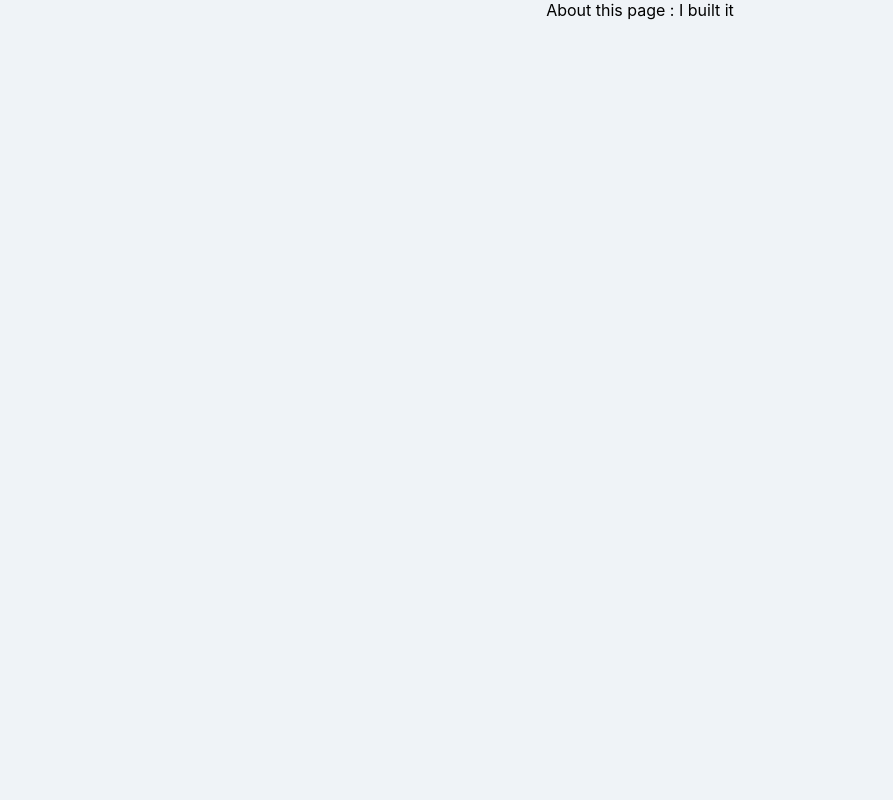
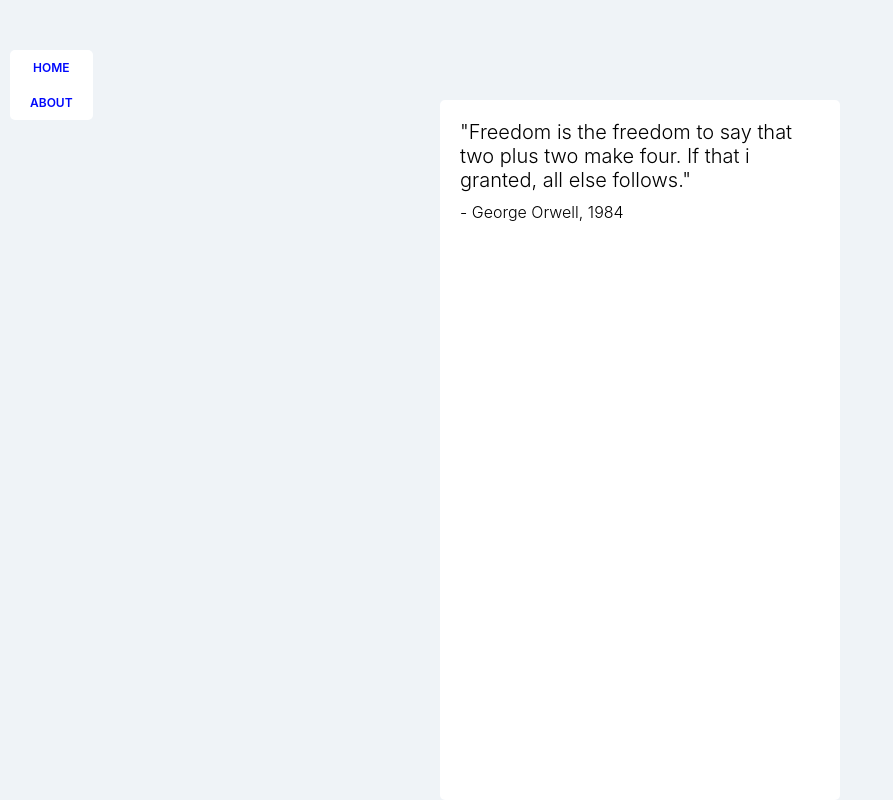
Before and after one commit to kpk2169/movie-app-nomad, a React (Create React App) app: page /#/About in a window 1280 px wide. Shown: the whole page, without its empty margins (0-893 px from the left). Built offline with nearby package versions, Linux system fonts and the light colour scheme.

Commit message:
create about css and routes

```diff
--- /dev/null
+++ b/src/App.css
@@ -0,0 +1,12 @@
+* {
+  box-sizing: border-box;
+}
+
+body {
+  margin: 0;
+  padding: 0;
+  font-family: -apple-system, BlinkMacSystemFont, "Segoe UI", Roboto, Oxygen,
+    Ubuntu, Cantarell, "Open Sans", "Helvetica Neue", sans-serif;
+  background-color: #eff3f7;
+  height: 100%;
+}
--- a/src/App.js
+++ b/src/App.js
@@ -2,12 +2,19 @@
 import { HashRouter, Route } from "react-router-dom";
 import About from "./routes/About";
 import Home from './routes/home';
+import Navigation from "./components/Navigation";
+import "./App.css";
 
 function App() {
-  return <HashRouter>
-    <Route path="/" exact={true} component={Home} />
-    <Route path="/About" component={About} />
-  </HashRouter>;
+  return (
+    <HashRouter>
+      <Navigation />
+      <Route path="/" exact={true} component={Home} />
+      <Route path="/About" component={About} />
+    </HashRouter>
+
+    );
+
 }
 
 export default App;
--- a/src/components/Movie.css
+++ b/src/components/Movie.css
@@ -1,3 +1,8 @@
+.movies a {
+  display: contents;
+  text-align: none;
+}
+
 .movies {
   display: flex;
   justify-content: space-between;
--- /dev/null
+++ b/src/components/Navigation.css
@@ -0,0 +1,35 @@
+.nav {
+  z-index: 1;
+  position: fixed;
+  top: 50px;
+  left: 10px;
+  display: flex;
+  flex-direction: column;
+  background-color: white;
+  padding: 10px 20px;
+  box-shadow: 0 13px 27px -5px rgba(50, 50, 93, 0.25),
+    0 8px 16px -8px rgba(0, 0, 0, 0, 3), 0 -6px 16px -6px rgba(0, 0, 0, 0.025);
+  border-radius: 5px;
+}
+
+@media screen and (max-width: 1090px) {
+  .nav {
+    left: initial;
+    top: initial;
+    bottom: 0px;
+    width: 100%;
+  }
+}
+
+.nav a {
+  text-decoration: none;
+  color: #0008fc;
+  text-transform: uppercase;
+  font-size: 12px;
+  text-align: center;
+  font-weight: 600;
+}
+
+.nav a:not(:last-child) {
+  margin-bottom: 20px;
+}
--- /dev/null
+++ b/src/components/Navigation.js
@@ -0,0 +1,14 @@
+import React from 'react';
+import { Link } from 'react-router-dom';
+import "./Navigation.css";
+
+function Navigation() {
+    return (
+        <div className="nav">
+            <Link to="/">Home</Link>
+            <Link to="/about">About</Link>
+        </div>
+    );
+}
+
+export default Navigation;
--- /dev/null
+++ b/src/routes/About.css
@@ -0,0 +1,21 @@
+.about__container {
+  box-shadow: 0 13px 27px -5px rgba(50, 50, 93, 0.25),
+    0 8px 16px -8px rgba(0, 0, 0, 0, 3), 0 -6px 16px -6px rgba(0, 0, 0, 0.025);
+  padding: 20px;
+  border-radius: 5px;
+  background-color: white;
+  margin: 0 auto;
+  margin-top: 100px;
+  width: 100%;
+  max-width: 400px;
+  font-weight: 300;
+}
+
+.about__container span:first-child {
+  font-size: 20px;
+}
+
+.about__container span:last-child {
+  display: block;
+  margin-top: 10px;
+}
--- a/src/routes/About.js
+++ b/src/routes/About.js
@@ -1,7 +1,17 @@
 import React from 'react';
+import "./About.css";
 
 function About() {
-    return <span>About this page : I built it</span>
+    return (
+        <div className="about__container">
+            <span>
+                "Freedom is the freedom to say that two plus two make four. If that i granted, all else follows."
+            </span>
+            <span>
+                - George Orwell, 1984
+            </span>
+        </div>
+    );
 }
 
 export default About;
```
